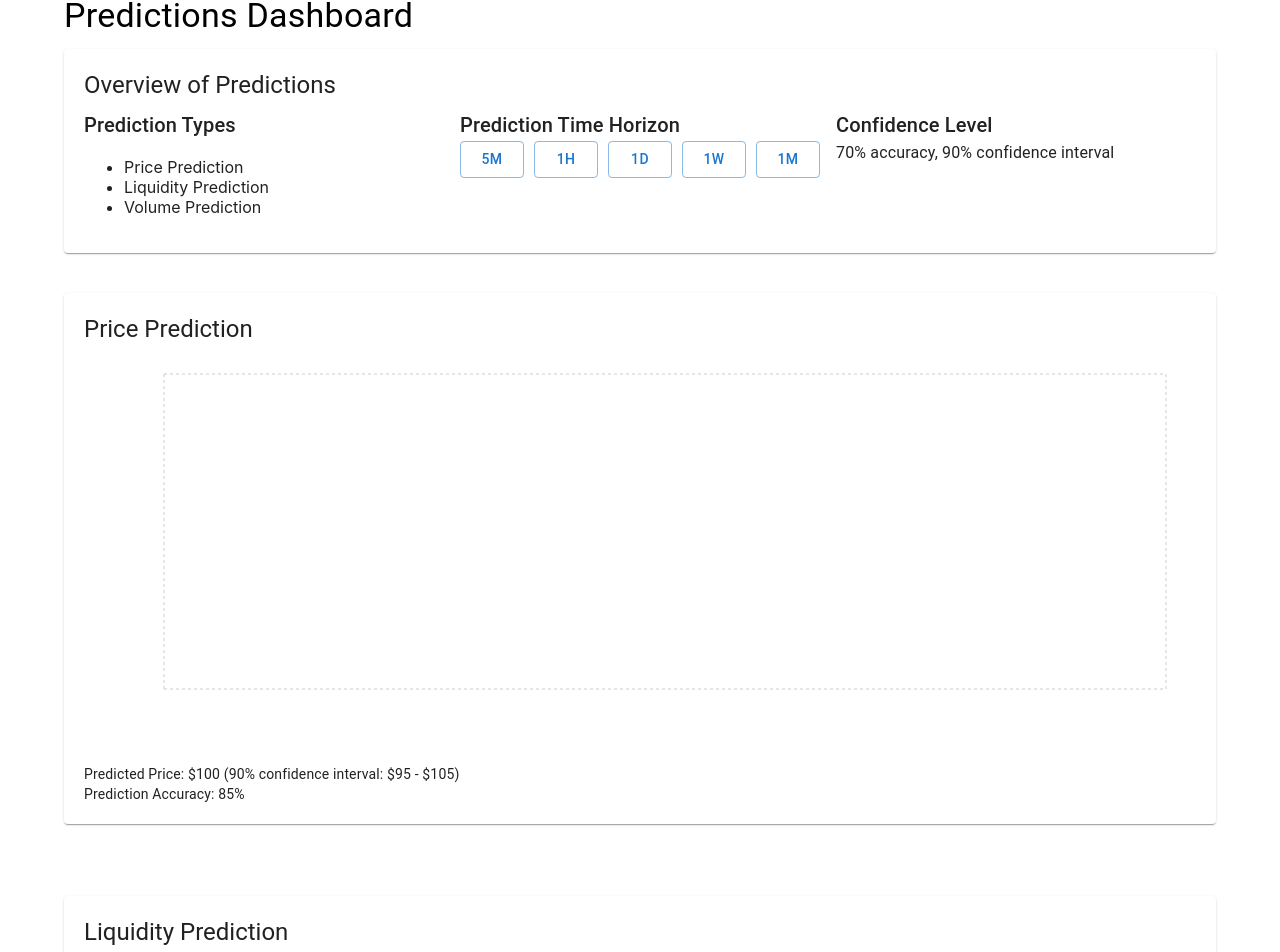
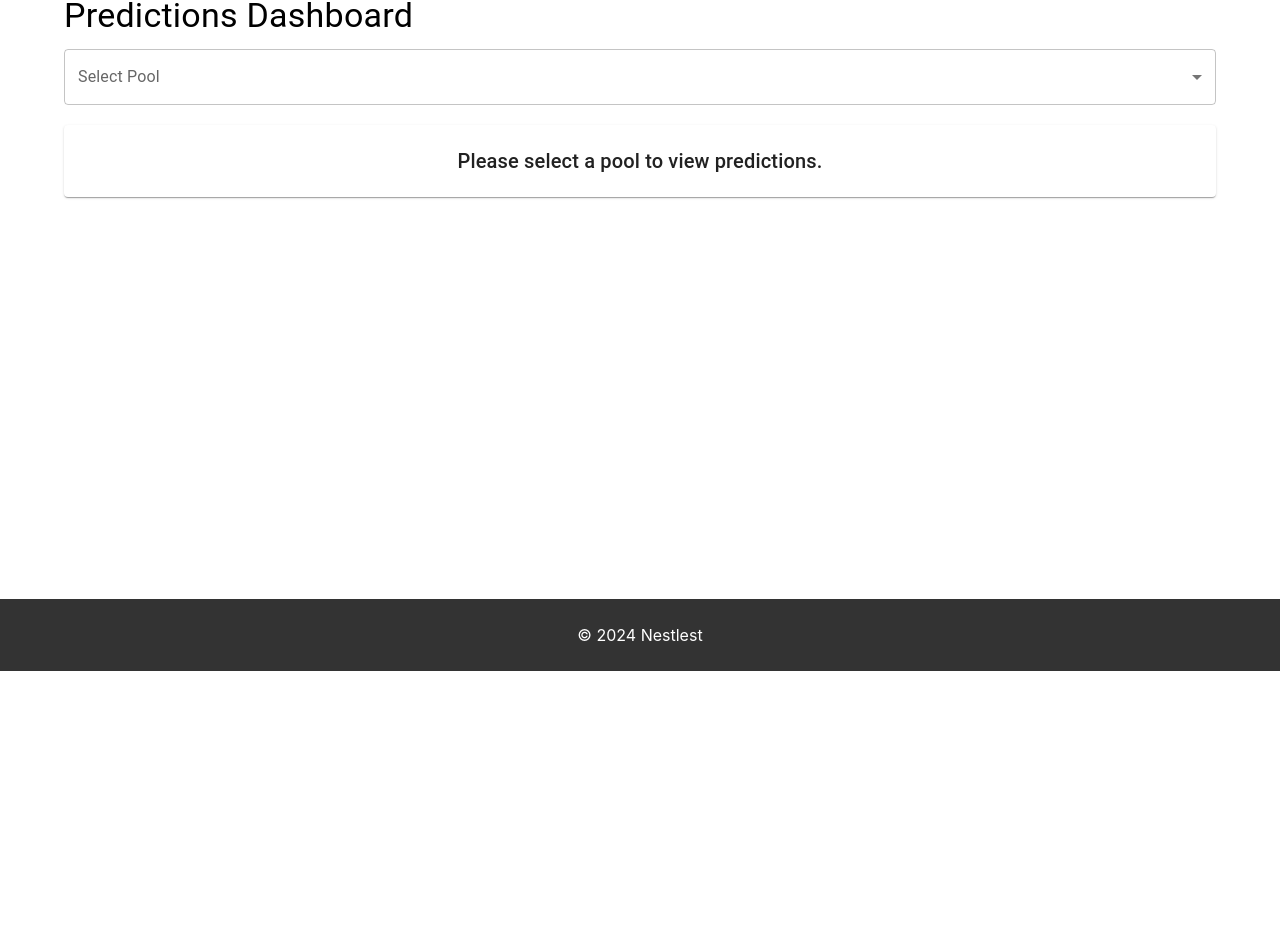
Before and after one commit to vector-pool/vectorstore-dashboard-frontend, a React (Create React App) app: page /predictions in a window 1280 px wide. Shown: the part 129-1081 px from the top of the page. After the commit the page ends 800 px from the top, so only its background shows below. Built offline with nearby package versions, Linux system fonts and the light colour scheme.

Commit message:
refactor: display a specific pool

```diff
--- a/src/components/Predictions/LiquidityPrediction.jsx
+++ b/src/components/Predictions/LiquidityPrediction.jsx
@@ -1,10 +1,17 @@
-import React from 'react';
+import React, { useEffect, useState } from 'react';
 import { Paper, Typography } from '@mui/material';
 import { AreaChart, Area, XAxis, YAxis, Tooltip, CartesianGrid, ResponsiveContainer, Brush } from 'recharts';
 
-const LiquidityPrediction = () => {
-  const historicalData = [/* historical liquidity data */];
-  const predictedData = [/* predicted liquidity data */];
+const LiquidityPrediction = ({ poolId }) => {
+  const [historicalData, setHistoricalData] = useState([]);
+  const [predictedData, setPredictedData] = useState([]);
+
+  useEffect(() => {
+    // Fetch historical and predicted liquidity data based on poolId
+    // Example:
+    // setHistoricalData(fetchHistoricalLiquidityData(poolId));
+    // setPredictedData(fetchPredictedLiquidityData(poolId));
+  }, [poolId]);
 
   return (
     <Paper sx={{ padding: '20px', marginBottom: '40px' }}>
--- a/src/components/Predictions/PricePrediction.jsx
+++ b/src/components/Predictions/PricePrediction.jsx
@@ -1,10 +1,17 @@
-import React from 'react';
+import React, { useEffect, useState } from 'react';
 import { Paper, Typography } from '@mui/material';
 import { LineChart, Line, XAxis, YAxis, Tooltip, CartesianGrid, ResponsiveContainer, Brush, Area } from 'recharts';
 
-const PricePrediction = () => {
-  const historicalData = [/* historical price data */];
-  const predictedData = [/* predicted price data */];
+const PricePrediction = ({ poolId }) => {
+  const [historicalData, setHistoricalData] = useState([]);
+  const [predictedData, setPredictedData] = useState([]);
+
+  useEffect(() => {
+    // Fetch historical and predicted price data based on poolId
+    // Example:
+    // setHistoricalData(fetchHistoricalPriceData(poolId));
+    // setPredictedData(fetchPredictedPriceData(poolId));
+  }, [poolId]);
 
   return (
     <Paper sx={{ padding: '20px', marginBottom: '40px' }}>
--- a/src/pages/PredictionsPage.jsx
+++ b/src/pages/PredictionsPage.jsx
@@ -1,30 +1,60 @@
-import React from 'react';
-import { Container, Typography, Grid } from '@mui/material';
-import PredictionOverview from '../components/Predictions/PredictionOverview';
-import PricePrediction from '../components/Predictions/PricePrediction';
-import LiquidityPrediction from '../components/Predictions/LiquidityPrediction';
-import VolumePrediction from '../components/Predictions/VolumePrediction';
-import ModelInsights from '../components/Predictions/ModelInsights';
+import React, { useState } from 'react';
+import { Container, Typography, Grid, FormControl, InputLabel, Select, MenuItem, Paper } from '@mui/material';
+import PredictionOverview from '../components/predictions/PredictionOverview';
+import PricePrediction from '../components/predictions/PricePrediction';
+import LiquidityPrediction from '../components/predictions/LiquidityPrediction';
+import VolumePrediction from '../components/predictions/VolumePrediction';
+import ModelInsights from '../components/predictions/ModelInsights';
 
 const PredictionsPage = () => {
+  const [selectedPool, setSelectedPool] = useState('');
+
+  const handlePoolChange = (event) => {
+    setSelectedPool(event.target.value);
+  };
+
+  const pools = [
+    { name: 'USDC/ETH', id: 'usdc-eth' },
+    { name: 'DAI/ETH', id: 'dai-eth' },
+    // Add more pools as needed
+  ];
+
   return (
     <Container sx={{ padding: '20px' }}>
       <Typography variant="h4" gutterBottom>
         Predictions Dashboard
       </Typography>
+      <FormControl fullWidth sx={{ marginBottom: '20px' }}>
+        <InputLabel>Select Pool</InputLabel>
+        <Select value={selectedPool} onChange={handlePoolChange} label="Select Pool">
+          {pools.map((pool) => (
+            <MenuItem key={pool.id} value={pool.id}>
+              {pool.name}
+            </MenuItem>
+          ))}
+        </Select>
+      </FormControl>
+      {selectedPool ? (
+        <>
           <PredictionOverview />
           <Grid container spacing={4}>
             <Grid item xs={12}>
-          <PricePrediction />
+              <PricePrediction poolId={selectedPool} />
             </Grid>
             <Grid item xs={12}>
-          <LiquidityPrediction />
+              <LiquidityPrediction poolId={selectedPool} />
             </Grid>
             <Grid item xs={12}>
-          <VolumePrediction />
+              <VolumePrediction poolId={selectedPool} />
             </Grid>
           </Grid>
           <ModelInsights />
+        </>
+      ) : (
+        <Paper sx={{ padding: '20px', textAlign: 'center' }}>
+          <Typography variant="h6">Please select a pool to view predictions.</Typography>
+        </Paper>
+      )}
     </Container>
   );
 };
```
Lines whose indentation alone changed are shown as unchanged.
